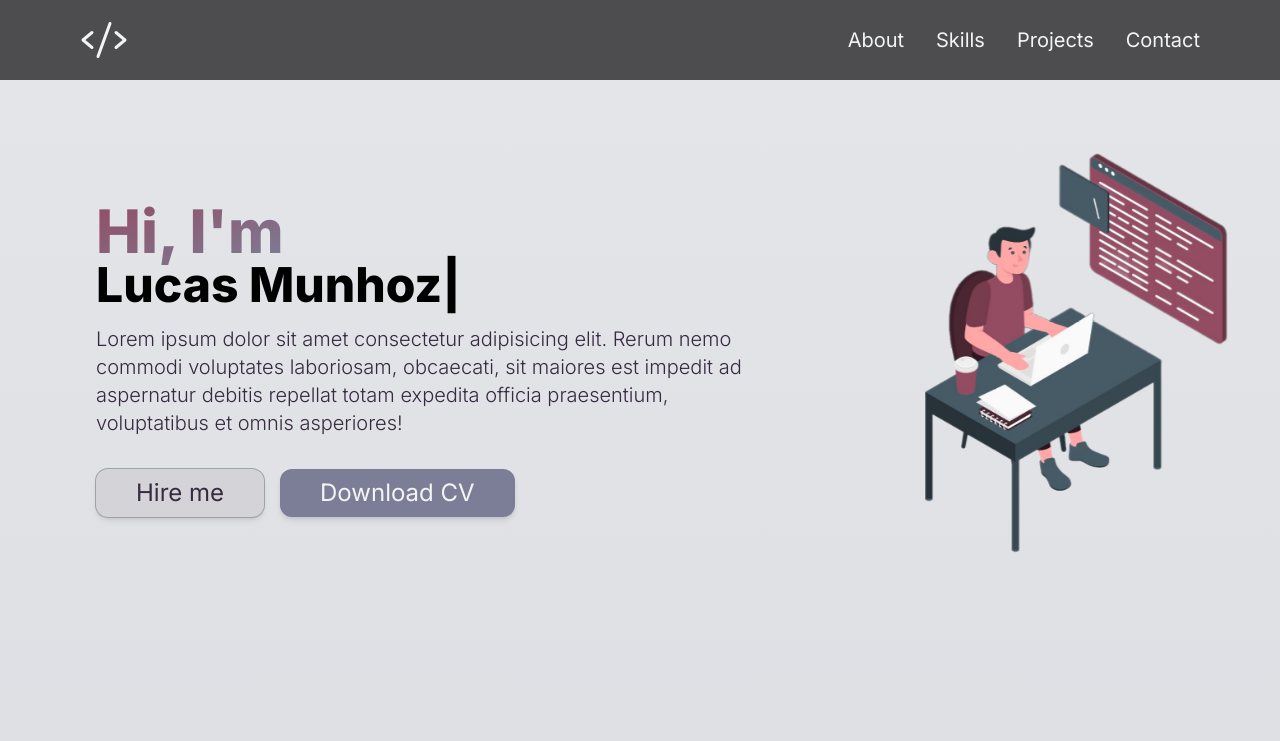
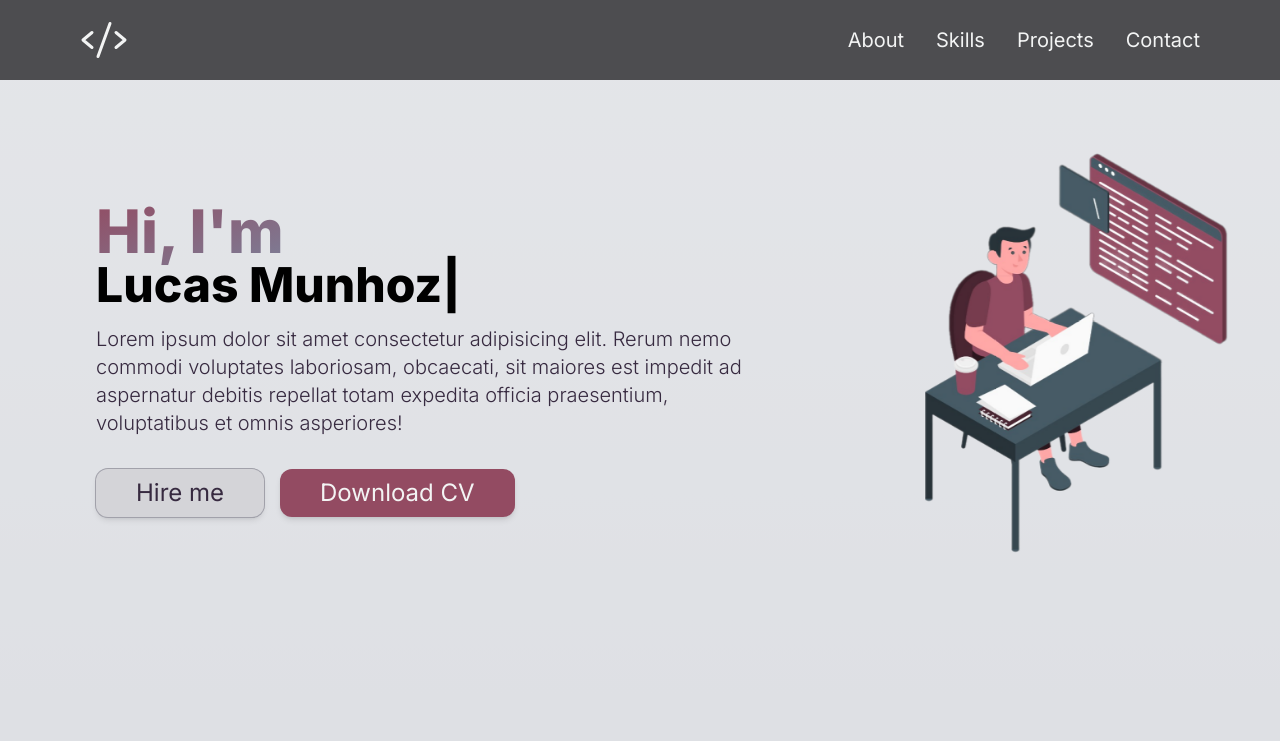
Before and after one commit to munhoz2k/lucas-next-portfolio, a Next.js app: page / in a window 1280 px wide. Shown: the top 741 px of the page. Built offline with nearby package versions, Linux system fonts and the light colour scheme.

Commit message:
styles: cv button color

```diff
--- a/src/app/components/hero/HeroSection.tsx
+++ b/src/app/components/hero/HeroSection.tsx
@@ -49,7 +49,7 @@ export default function HeroSection() {
             </button>
 
             <button
-              className='px-10 py-2 w-full bg-dark-accent text-light-shades text-lg
+              className='px-10 py-2 w-full bg-brand-color text-light-shades text-lg
               rounded-xl shadow-md outline-none hover:ring-2 hover:ring-brand-color
               hover:shadow-lg hover:shadow-brand-color hover:-translate-y-1
               lg:px-10 md:w-fit lg:text-2xl transition-all duration-300'
```
